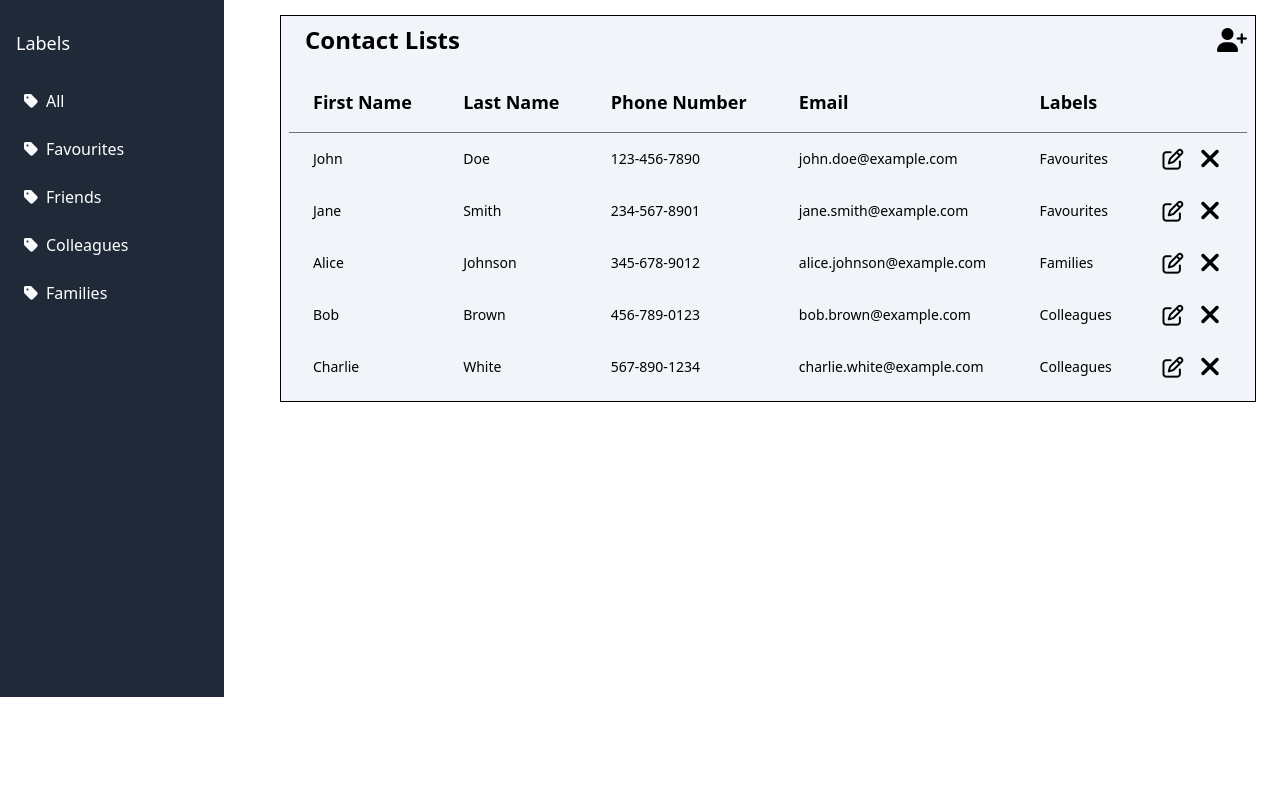
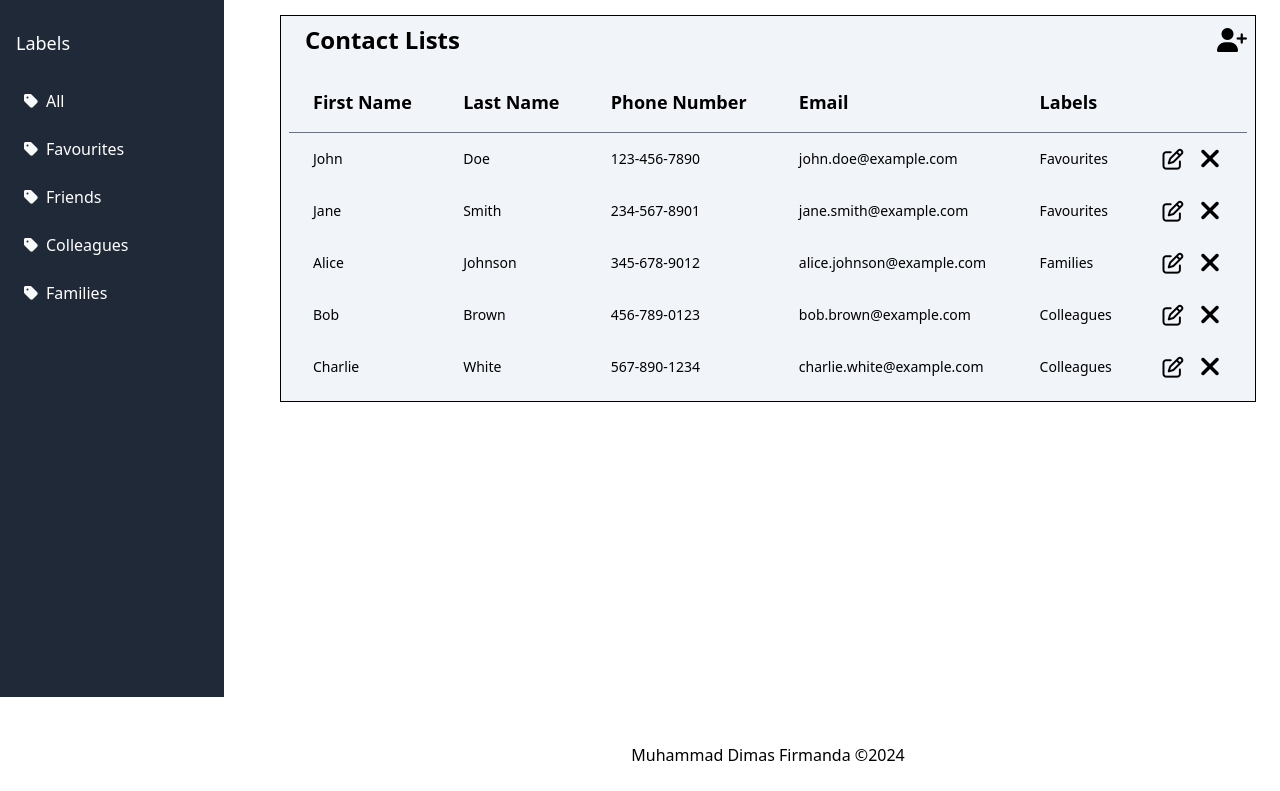
Before and after one commit to dim-27/contact-management, a website: page index.html in a window 1280 px wide. Shown: the part 103-894 px from the top of the page. Before the commit the page ends 800 px from the top, so only its background shows below. Drawn offline with Linux system fonts and the light colour scheme.

Commit message:
add footer

```diff
--- a/index.html
+++ b/index.html
@@ -79,7 +79,7 @@
         </nav>
       </header>
     </div>
-    <div class="flex flex-col ml-0 md:ml-56 lg:ml-64 p-6">
+    <div class="flex flex-col justify-between ml-0 md:ml-56 lg:ml-64 p-6 min-h-screen gap-6">
       <div class="w-full">
         <main>
           <div class="2xs:p-2 p-10 bg-slate-100 flex flex-col gap-4 max-w-full border border-black">
@@ -112,6 +112,9 @@
           </div>
         </main>
       </div>
+      <footer class="w-full text-black flex justify-center items-center">
+        <div id="footer">Muhammad Dimas Firmanda ©2024</div>
+      </footer>
     </div>
     <script src="./assets/js/navbar.js"></script>
     <script src="./assets/js/script.js"></script>
```
Also changed, not shown: pages/add-contact.html (+4 -1 lines), pages/edit-contact.html (+4 -1 lines), assets/css/output.css.
